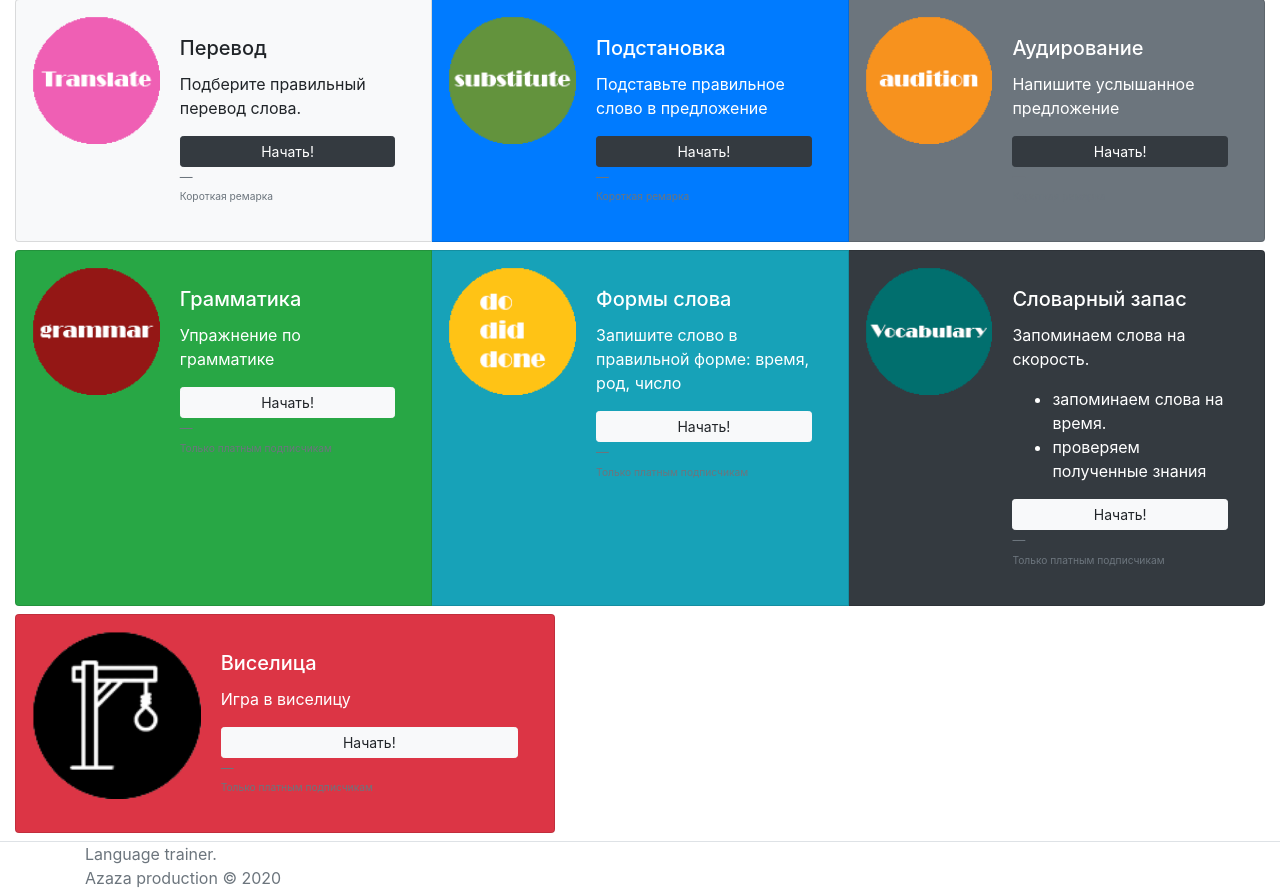
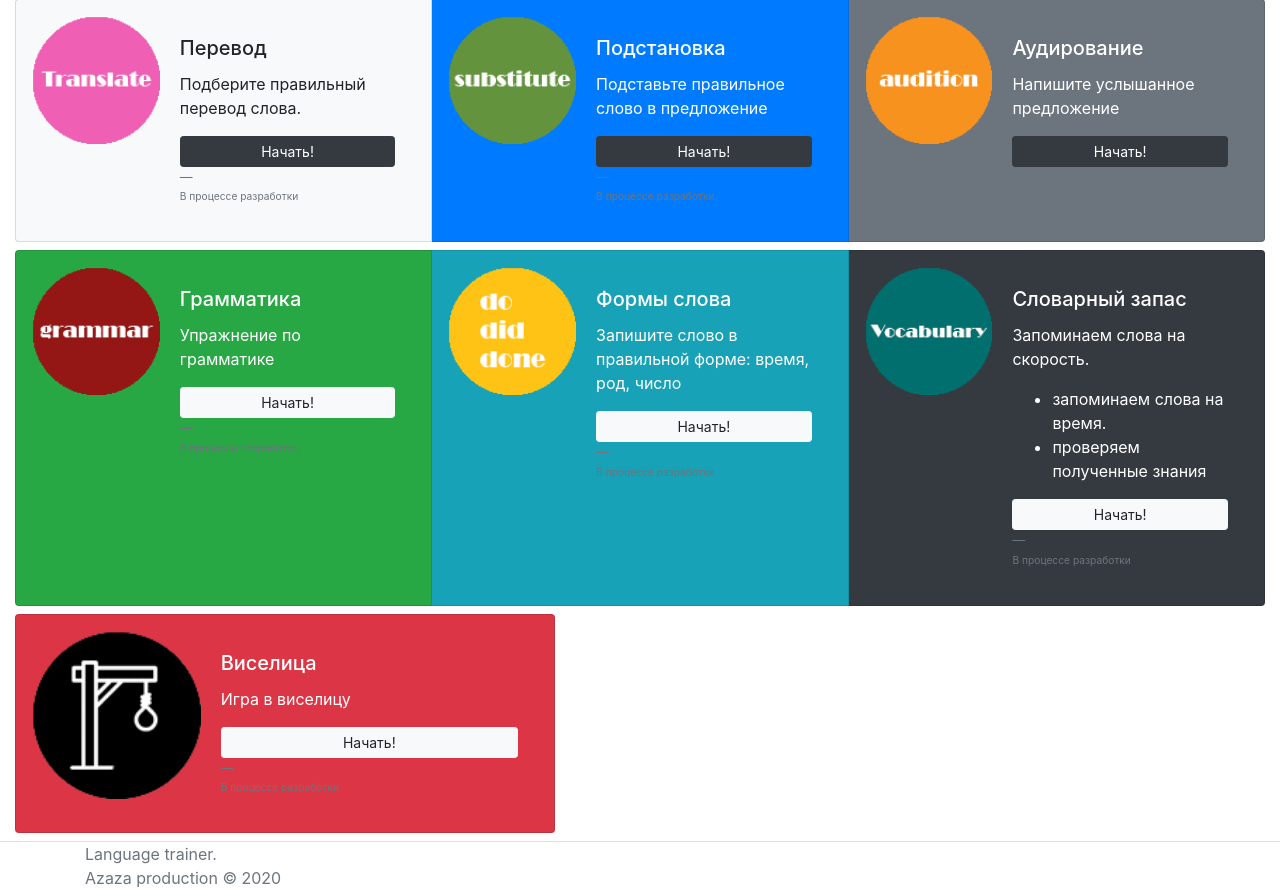
Before and after one commit to Cadovvl/trainer, a Django app: page / in a window 1280 px wide. Shown: the part 283-1174 px from the top of the page. Run offline with Django 3.2, Linux system fonts and the light colour scheme; some libraries are stand-ins or nearby versions.

Commit message:
Значимые комментарии к карточкам

```diff
--- a/templates/main_screen.html
+++ b/templates/main_screen.html
@@ -8,7 +8,7 @@
         </div>
 
         <div class="card-group">
-            {% with remark="Короткая ремарка"  btn="btn-dark"  %}
+            {% with remark="В процессе разработки"  btn="btn-dark"  %}
             {% include "card.html" with style="text-black bg-light"  title="Перевод" text="Подберите правильный перевод слова." img="translate.png" %}
             {% include "card.html" with style="text-white bg-primary" title="Подстановка" text="Подставьте правильное слово в предложение" img="substitute.png" %}
             {% include "card.html" with style="text-white bg-secondary" title="Аудирование" text="Напишите услышанное предложение" img="audition.png" %}
@@ -16,7 +16,7 @@
         </div>
 
         <div class="card-group">
-            {% with remark="Только платным подписчикам"  btn="btn-light" %}
+            {% with remark="В процессе разработки"  btn="btn-light" %}
             {% include "card.html" with style="text-white bg-success" title="Грамматика" text="Упражнение по грамматике" img="grammar.png" %}
             {% include "card.html" with style="text-white bg-info" title="Формы слова" text="Запишите слово в правильной форме: время, род, число" img="forms.png" %}
             {% include "card.html" with style="text-white bg-dark" title="Словарный запас" text="Запоминаем слова на скорость.<ul><li>запоминаем слова на время.</li><li>проверяем полученные знания</li></ul>" img="Vocabulary.png" %}
@@ -24,7 +24,7 @@
         </div>
 
         <div class="card-group">
-            {% with remark="Только платным подписчикам"  btn="btn-light" %}
+            {% with remark="В процессе разработки"  btn="btn-light" %}
             {% include "card.html" with style="text-white bg-danger" title="Виселица" text="Игра в виселицу" url="gallows/" img="gallows.png"%}
             {% endwith %}
         </div>
```
